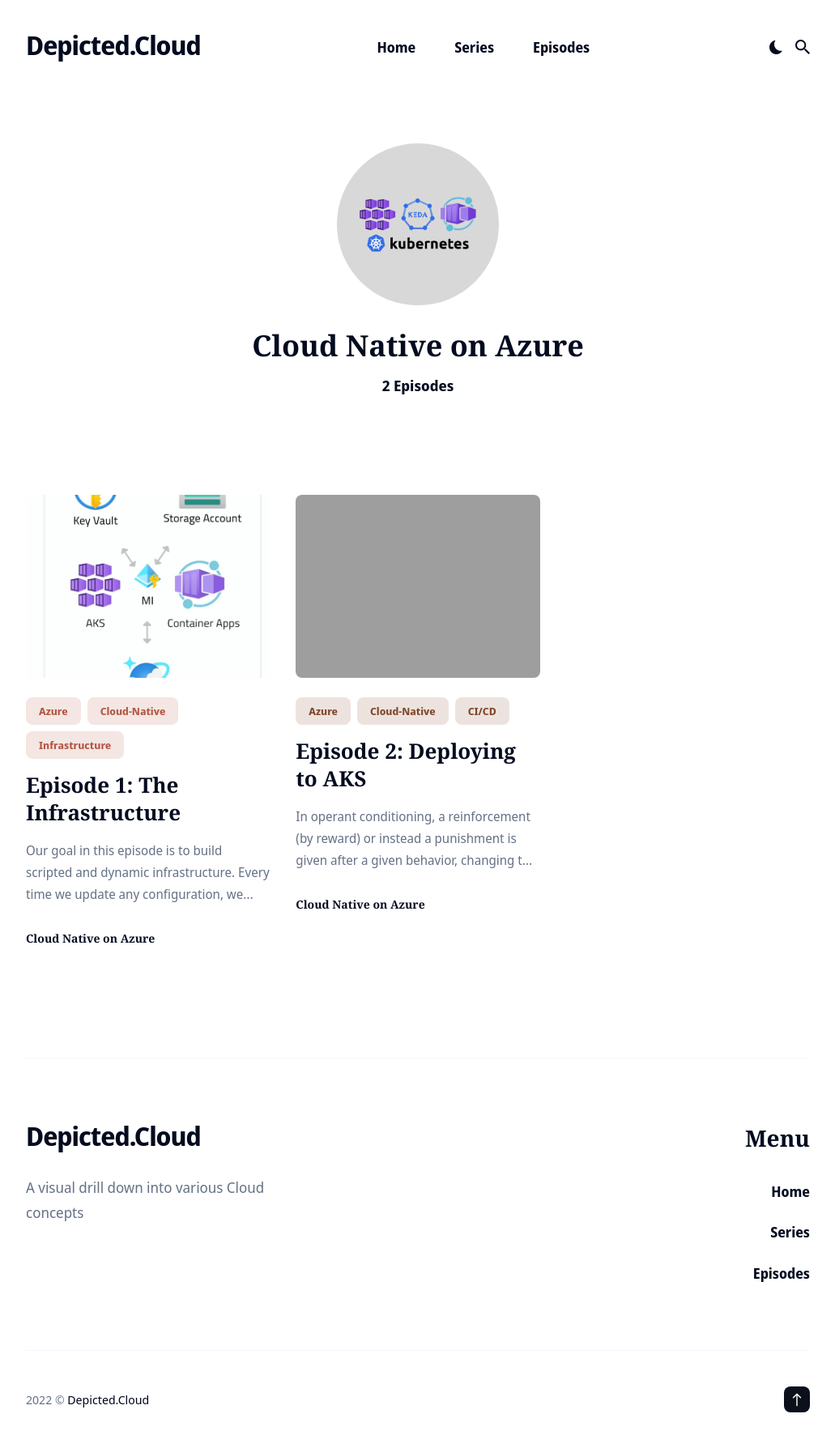
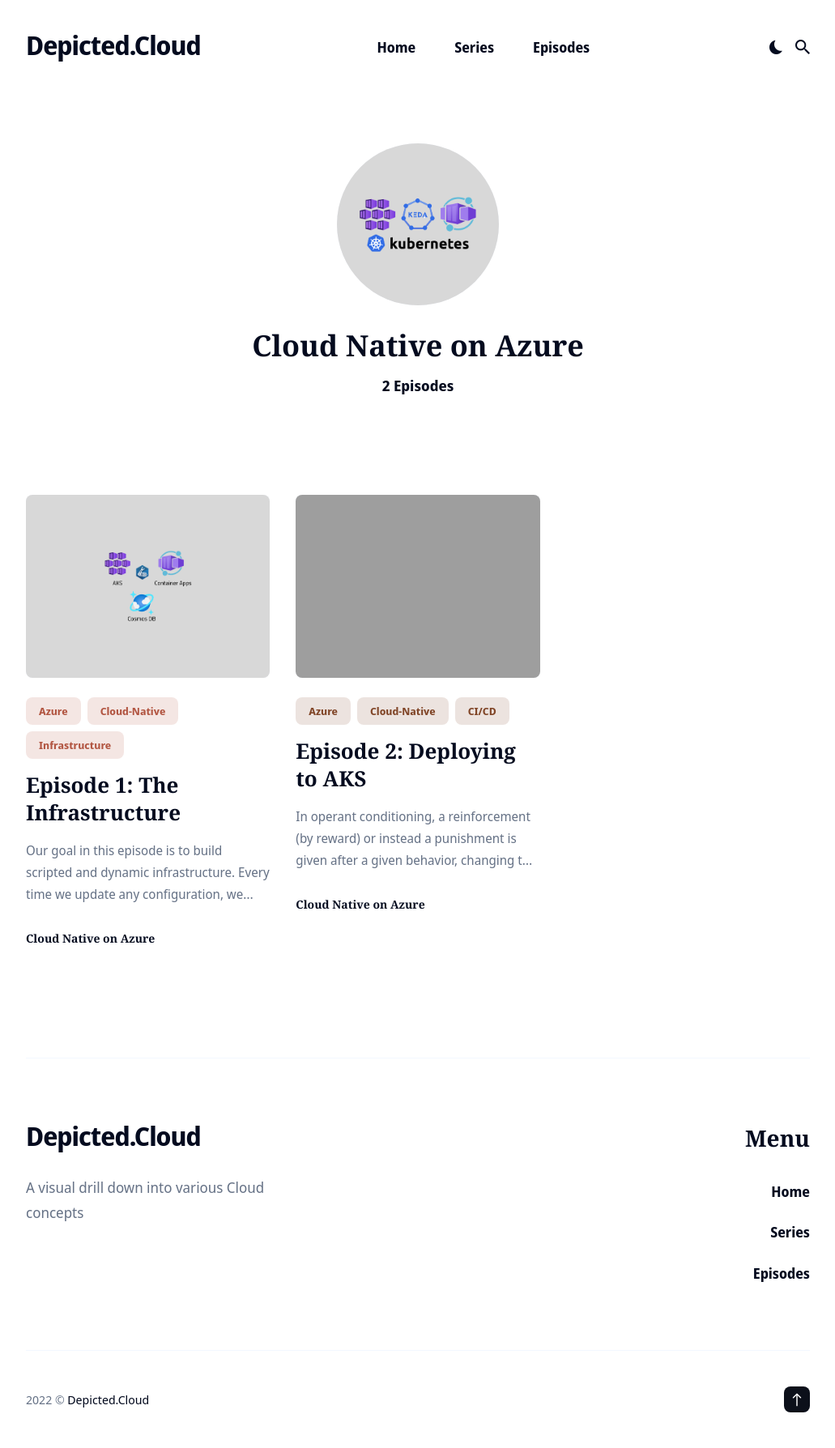
Before and after one commit to Bexprt/bexprt.github.io, a Jekyll site: the page built from _authors/01-cn-azure.md, in a window 1280 px wide. Shown: the whole page at 81% size, without its empty margins (124-1155 px from the left). Built offline with Jekyll 4.4.1, drawn with Linux system fonts in a browser that asks for light colours; nearby versions of some CDN libraries; grey boxes are pictures that could not be loaded.

Commit message:
ep1 photo

```diff
--- a/_posts/2022-12-01-cn-azure-1.markdown
+++ b/_posts/2022-12-01-cn-azure-1.markdown
@@ -4,7 +4,7 @@
 description: Our goal in this episode is to build scripted and dynamic infrastructure. Every time we update any configuration, we want this to be automatically reflected in our Azure envrionment.
 date: 2022-12-01 15:01:35 +0300
 author: Cloud Native on Azure
-image: '/images/infra-workflow-blog.jpg'
+image: '/images/ep1-cn-azure.png'
 tags: [azure, cloud-native, infrastructure]
 tags_color: '#b25642'
 ---
```
Also changed, not shown: images/ep1-cn-azure.png (added), 1 other file.
